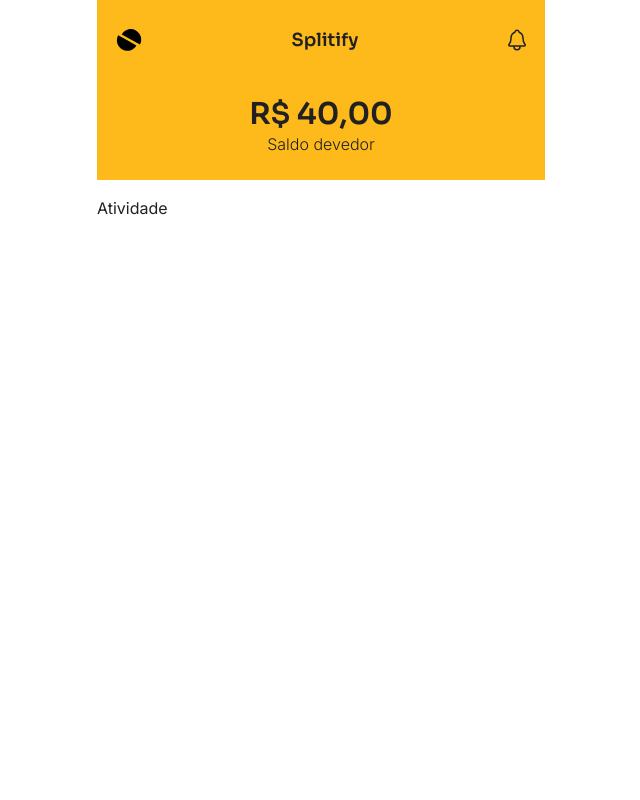
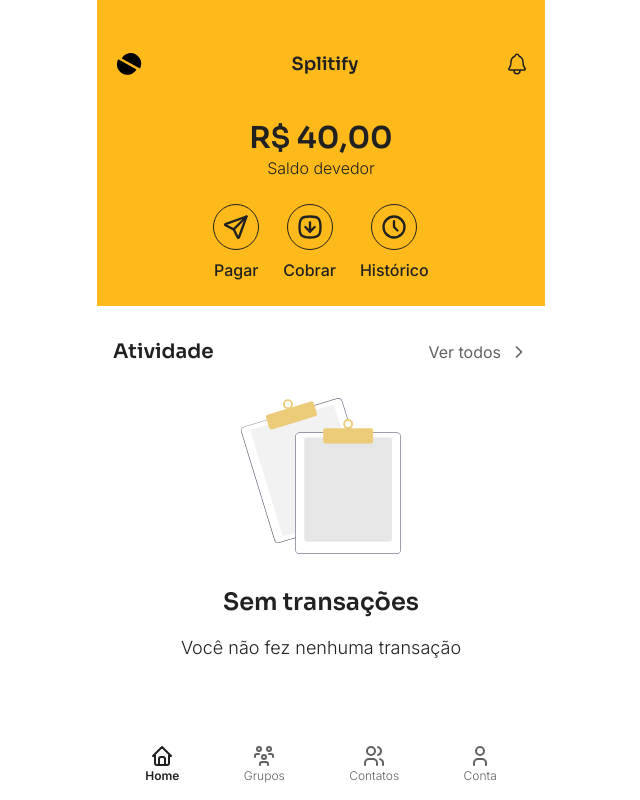
Before and after one commit to hicones/splitify, a Next.js app: page / in a window 1280 px wide. Shown: the whole page, without its empty margins (319-959 px from the left). Built offline with nearby package versions, Linux system fonts and the light colour scheme.

Commit message:
feat: home page

```diff
--- /dev/null
+++ b/src/app/(app)/components/navigation.tsx
@@ -0,0 +1,36 @@
+import { TbClock, TbSend, TbSquareRoundedArrowDown } from "react-icons/tb";
+
+const navigationItems = [
+  {
+    icon: <TbSend size={28} />,
+    label: "Pagar",
+  },
+  {
+    icon: <TbSquareRoundedArrowDown size={28} />,
+    label: "Cobrar",
+  },
+  {
+    icon: <TbClock size={28} />,
+    label: "Histórico",
+  },
+];
+
+export const Navigation = () => {
+  return (
+    <div className="flex w-full items-center justify-center px-2">
+      <ul className="flex gap-6 items-center text-text-primary w-full justify-center">
+        {navigationItems.map((item, index) => (
+          <li
+            key={index}
+            className="flex flex-col items-center justify-center gap-2 font-medium first:hover:font-semibold transition-all duration-300"
+          >
+            <button className="flex items-center justify-center rounded-full border border-text-primary p-2 hover:scale-105 transition-all">
+              {item.icon}
+            </button>
+            {item.label}
+          </li>
+        ))}
+      </ul>
+    </div>
+  );
+};
--- /dev/null
+++ b/src/app/(app)/components/resume-transactions.tsx
@@ -0,0 +1,26 @@
+import Image from "next/image";
+
+const transactions = [];
+
+export const ResumeTransactions = () => {
+  return (
+    <div className="w-full flex flex-col gap-4 p-4">
+      {transactions.length < 1 && (
+        <div className="flex-grow flex flex-col items-center justify-center gap-4">
+          <Image
+            alt="pranchetas"
+            src="/no-data.svg"
+            width={160}
+            height={100}
+          />
+          <h4 className="font-semibold text-2xl text-text-primary mt-4">
+            Sem transações
+          </h4>
+          <p className="font-light text-text-primary text-lg">
+            Você não fez nenhuma transação
+          </p>
+        </div>
+      )}
+    </div>
+  );
+};
--- a/src/app/(app)/page.tsx
+++ b/src/app/(app)/page.tsx
@@ -1,17 +1,38 @@
+"use client";
 import { Header } from "@/components/app/header";
 import { formatIntCurrency } from "@/lib/utils";
+import { Navigation } from "./components/navigation";
+import Link from "next/link";
+import { TbChevronRight } from "react-icons/tb";
+import { ResumeTransactions } from "./components/resume-transactions";
+import { BottomNavigation } from "@/components/app/bottom-navigation";
 
 export default function Home() {
   return (
     <div className="flex flex-grow flex-col gap-4 w-full lg:max-w-md">
-      <header className="flex flex-col w-full bg-primary px-4 py-6 gap-6">
+      <header className="flex flex-col w-full bg-primary px-4 pt-12 pb-6 gap-6">
         <Header />
         <div className="flex flex-col items-center justify-center text-center mt-4">
           <h1 className="font-semibold">{formatIntCurrency(40)}</h1>
           <span className="font-light">Saldo devedor</span>
         </div>
+        <Navigation />
       </header>
-      <div>Atividade</div>
+      <div className="w-full flex flex-col gap-4 p-4">
+        <div className="flex w-full justify-between items-center">
+          <h3 className="text-text-primary font-semibold text-xl">Atividade</h3>
+
+          <Link
+            href="/history"
+            className="flex items-center gap-2 text-text-secondary hover:underline"
+          >
+            Ver todos
+            <TbChevronRight size={20} />
+          </Link>
+        </div>
+        <ResumeTransactions />
+      </div>
+      <BottomNavigation />
     </div>
   );
 }
--- /dev/null
+++ b/src/components/app/bottom-navigation.tsx
@@ -0,0 +1,35 @@
+import { cn } from "@/lib/utils";
+import Link from "next/link";
+import { usePathname } from "next/navigation";
+import { TbHome, TbUsersGroup, TbUsers, TbUser } from "react-icons/tb";
+
+const bottomNavigationLinks = [
+  { label: "Home", icon: TbHome, href: "/" },
+  { label: "Grupos", icon: TbUsersGroup, href: "/groups" },
+  { label: "Contatos", icon: TbUsers, href: "/contact" },
+  { label: "Conta", icon: TbUser, href: "/account" },
+];
+
+export const BottomNavigation = () => {
+  const pathname = usePathname();
+
+  return (
+    <nav className="flex items-center justify-around w-full p-4 mt-auto">
+      {bottomNavigationLinks.map((link) => (
+        <Link
+          key={link.href}
+          href={link.href}
+          className={cn(
+            "flex flex-col items-center justify-center",
+            pathname === link.href
+              ? "font-semibold text-text-primary"
+              : "text-text-secondary font-light",
+          )}
+        >
+          <link.icon size={24} />
+          <span className="text-xs">{link.label}</span>
+        </Link>
+      ))}
+    </nav>
+  );
+};
```
Also changed, not shown: public/no-data.svg (added).
